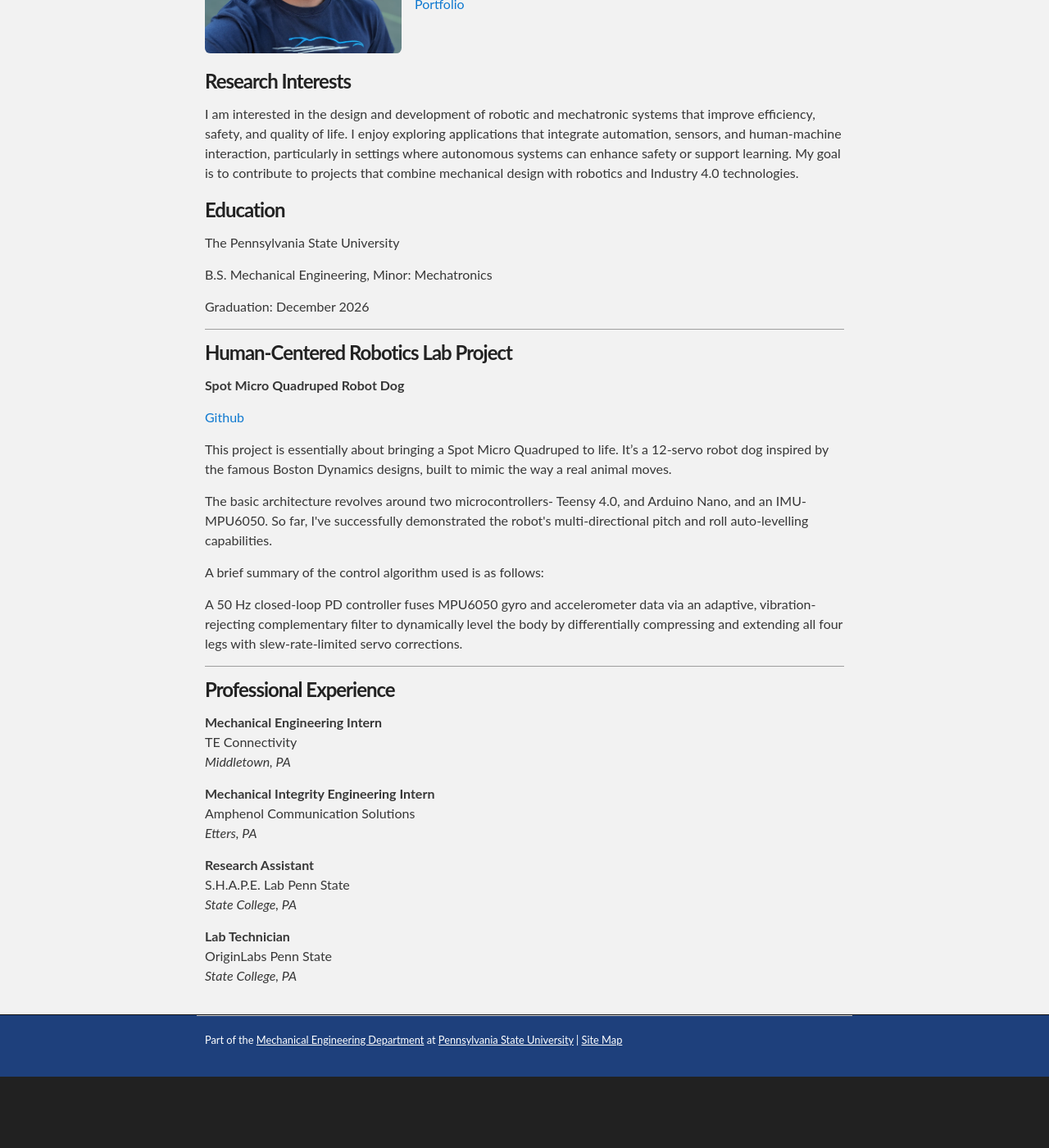
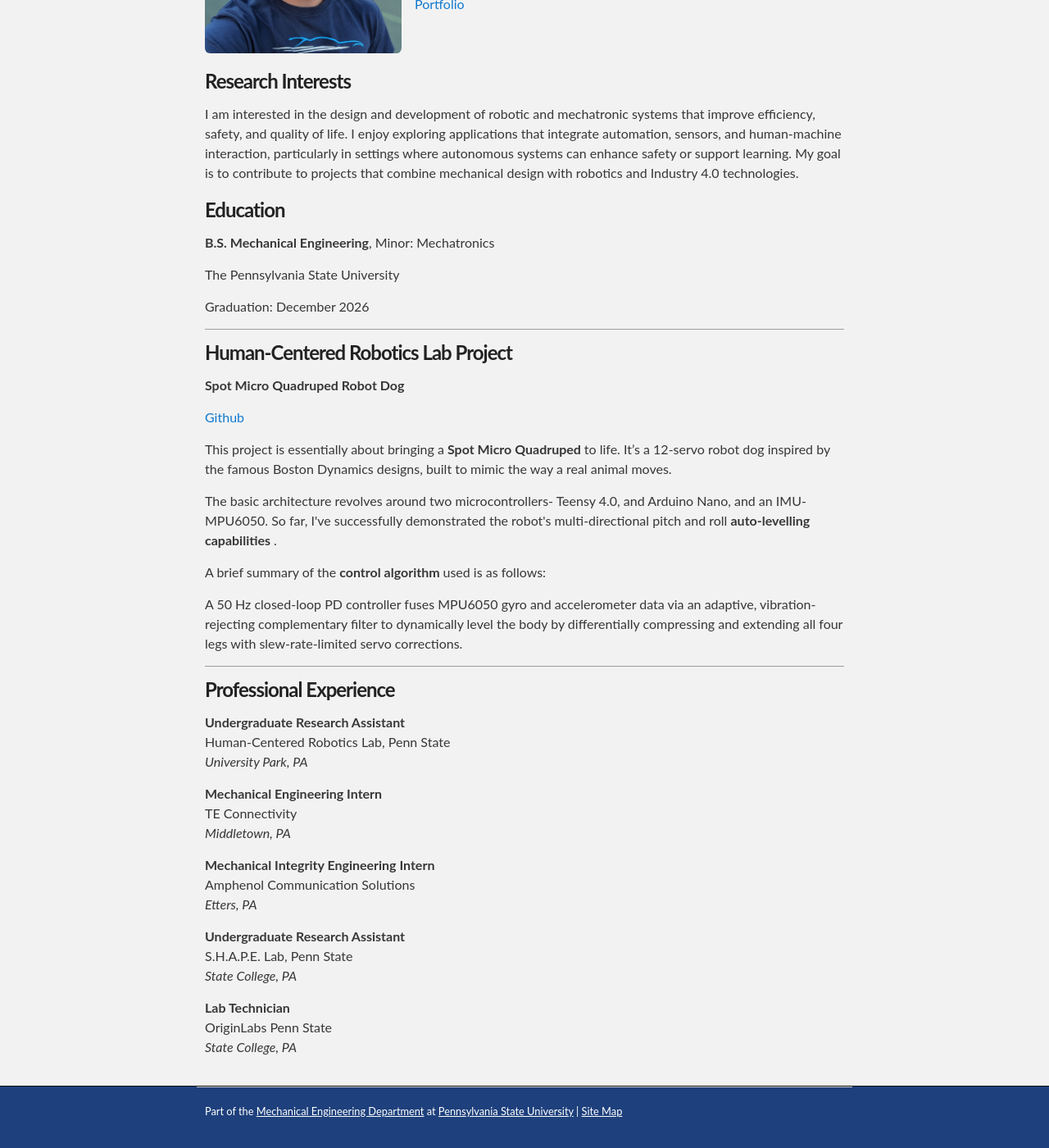
Before and after one commit to psu-hcr/psu-hcr.github.io, a Jekyll site: the page built from people/atharvajoshi.html, in a window 1280 px wide and 1400 px high, scrolled down 465 px. Shown: the whole window at 82% size. Built offline with Jekyll 4.4.1, drawn with Linux system fonts in a browser that asks for light colours; before the commit the page ends 1778 px from its top, so only the background shows below that; grey boxes are pictures that could not be loaded.

Commit message:
Bold font & experience change

```diff
--- a/people/atharvajoshi.html
+++ b/people/atharvajoshi.html
@@ -29,8 +29,8 @@ title: Atharva Joshi
     <br><a href="/projects/SoftwareEnabledBiomedicalDevices">Software-Enabled Biomedical Devices</a></p>
 -->
   <h3>Education</h3>
+  <p><b>B.S. Mechanical Engineering</b>, Minor: Mechatronics</p>
   <p>The Pennsylvania State University</p>
-  <p>B.S. Mechanical Engineering, Minor: Mechatronics</p>
   <p>Graduation: December 2026</p>
 
 <!--
@@ -46,21 +46,24 @@ title: Atharva Joshi
   <h3>Human-Centered Robotics Lab Project</h3>
   <p><b>Spot Micro Quadruped Robot Dog</b>
   <p> <a href="https://github.com/WarGodAKJ/SpotMicro">Github</a></p>
-  <p> This project is essentially about bringing a Spot Micro Quadruped to life. It’s a 12-servo robot dog inspired by the famous Boston Dynamics designs, built to mimic the way a real animal moves. </p>
-  <p> The basic architecture revolves around two microcontrollers- Teensy 4.0, and Arduino Nano, and an IMU- MPU6050. So far, I've successfully demonstrated the robot's multi-directional pitch and roll auto-levelling capabilities.</p>
-	<p> A brief summary of the control algorithm used is as follows: </p>
+  <p> This project is essentially about bringing a <b> Spot Micro Quadruped </b> to life. It’s a 12-servo robot dog inspired by the famous Boston Dynamics designs, built to mimic the way a real animal moves. </p>
+  <p> The basic architecture revolves around two microcontrollers- Teensy 4.0, and Arduino Nano, and an IMU- MPU6050. So far, I've successfully demonstrated the robot's multi-directional pitch and roll <b>auto-levelling capabilities </b>.</p>
+	<p> A brief summary of the <b> control algorithm </b> used is as follows: </p>
   <p> A 50 Hz closed-loop PD controller fuses MPU6050 gyro and accelerometer data via an adaptive, vibration-rejecting complementary filter to dynamically level the body by differentially compressing and extending all four legs with slew-rate-limited servo corrections.</p>
 
   <hr>
   <h3>Professional Experience</h3>
+  <p><b>Undergraduate Research Assistant</b>
+			<br>Human-Centered Robotics Lab, Penn State
+			<br><i>University Park, PA</i>
   <p><b>Mechanical Engineering Intern</b>
 			<br>TE Connectivity
 			<br><i>Middletown, PA</i>
   <p><b>Mechanical Integrity Engineering Intern</b>
 			<br>Amphenol Communication Solutions
 			<br><i>Etters, PA</i>
-  <p><b>Research Assistant</b>
-			<br>S.H.A.P.E. Lab Penn State
+  <p><b>Undergraduate Research Assistant</b>
+			<br>S.H.A.P.E. Lab, Penn State
 			<br><i>State College, PA</i>
   <p><b>Lab Technician</b>
 			<br>OriginLabs Penn State
```
